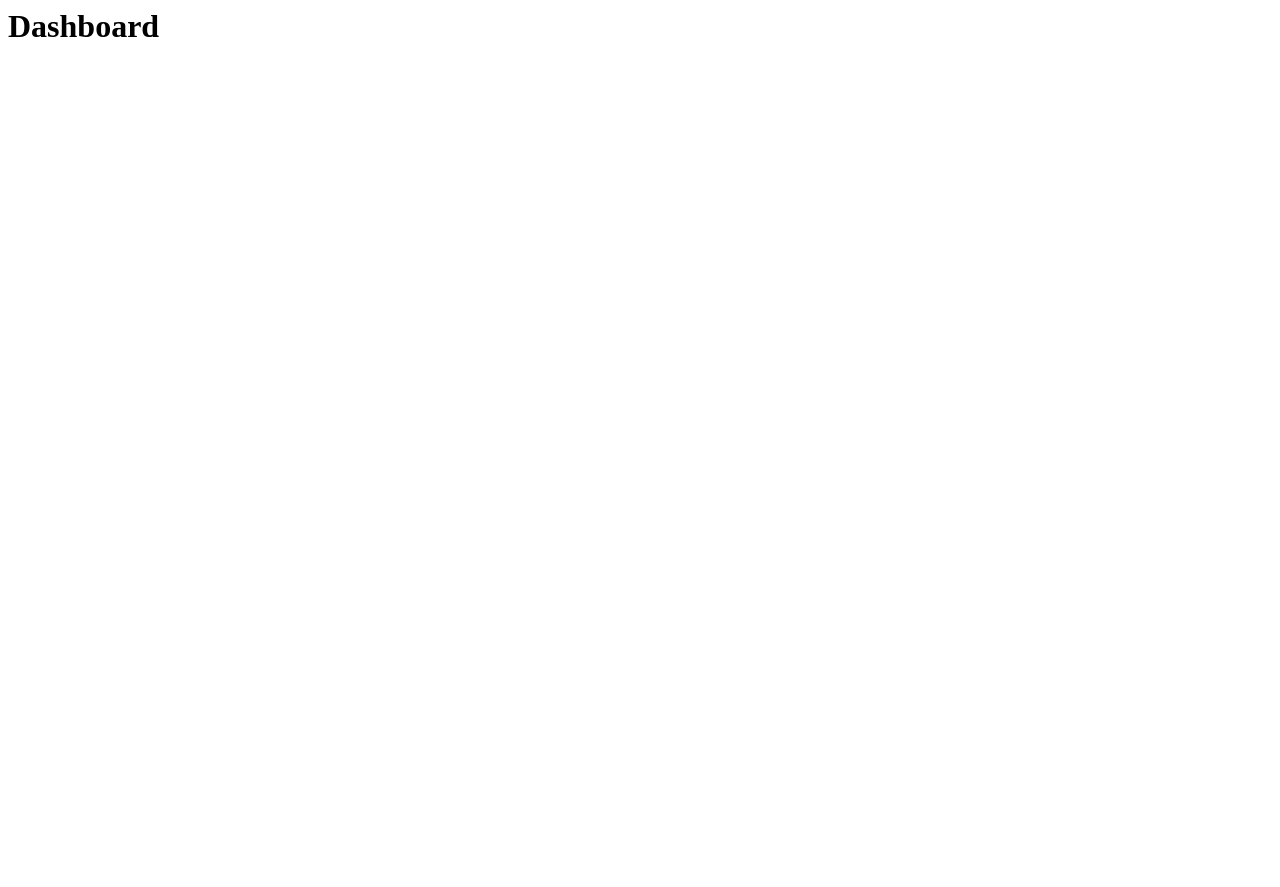
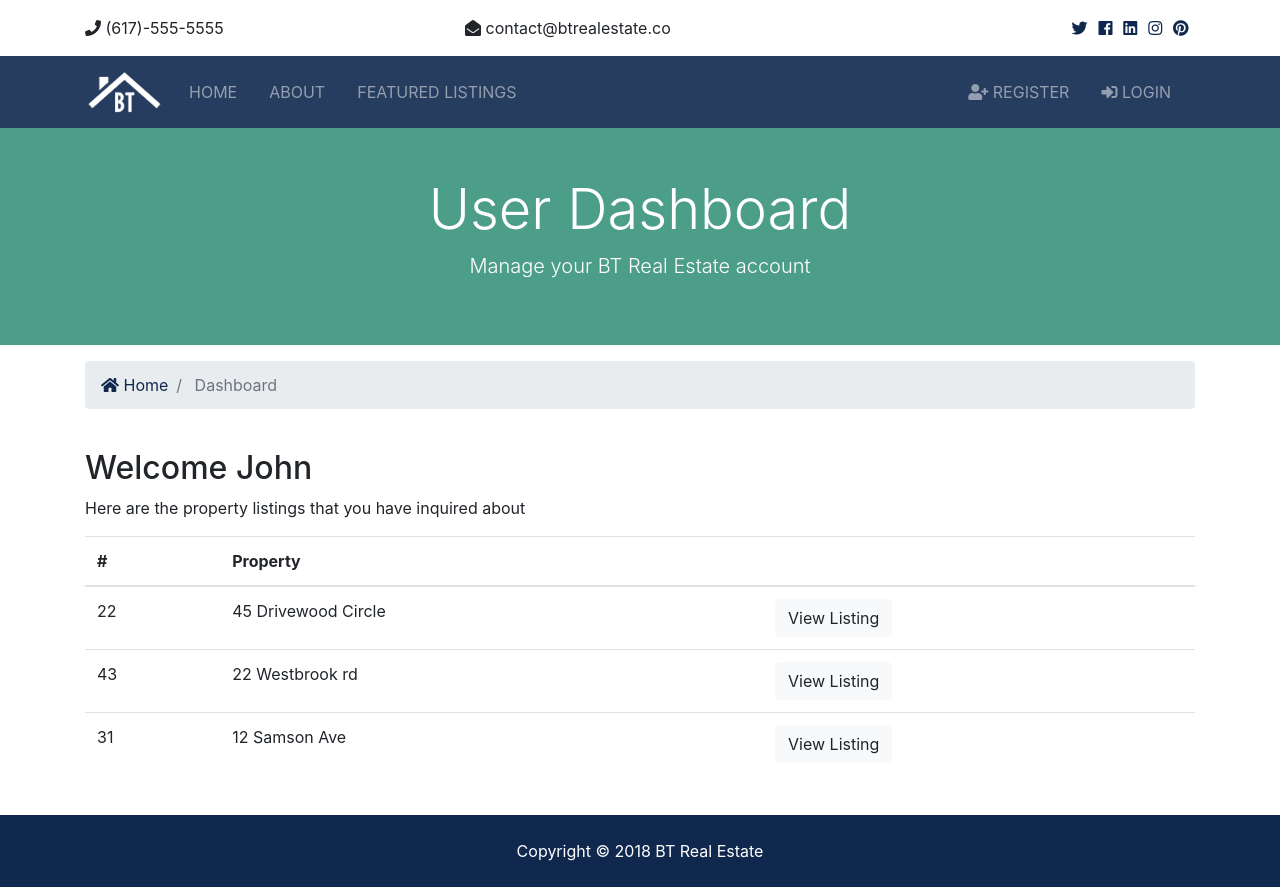
Before and after one commit to samuel-antonini/btre, a Django app: page /accounts/dashboard in a window 1280 px wide. Before the commit the page is almost empty. Before the commit the page ends 37 px from the top, so only its background shows below. Run offline with Django 3.2, Linux system fonts and the light colour scheme; some libraries are stand-ins or nearby versions.

Commit message:
Add login and logout functions to the site Add dashboard link to logged users

```diff
--- a/accounts/views.py
+++ b/accounts/views.py
@@ -42,13 +42,28 @@ def register(request):
 
 def login(request):
     if request.method == 'POST':
-        # login user
-        return
+        username = request.POST['username']
+        password = request.POST['password']
+
+        user = auth.authenticate(username=username, password=password)
+
+        if user is not None:
+            auth.login(request, user)
+            messages.success(request, 'You are now logged in')
+            return redirect('dashboard')
+
+        else:
+            messages.error(request, 'Invalid credentials')
+            return redirect('login')
+
     else:
         return render(request, 'accounts/login.html')
 
 def logout(request):
-    return redirect('index')
+    if request.method == 'POST':
+        auth.logout(request)
+        messages.success(request, 'You are now logged out')
+        return redirect('index')
 
 def dashboard(request):
     return render(request, 'accounts/dashboard.html')
--- a/templates/accounts/dashboard.html
+++ b/templates/accounts/dashboard.html
@@ -1 +1,77 @@
-<h1>Dashboard</h1>
+{% extends 'base.html' %}
+
+{% block content %}
+
+  <section id="showcase-inner" class="py-5 text-white">
+    <div class="container">
+      <div class="row text-center">
+        <div class="col-md-12">
+          <h1 class="display-4">User Dashboard</h1>
+          <p class="lead">Manage your BT Real Estate account</p>
+        </div>
+      </div>
+    </div>
+  </section>
+
+  <!-- Breadcrumb -->
+  <section id="bc" class="mt-3">
+    <div class="container">
+      <nav aria-label="breadcrumb">
+        <ol class="breadcrumb">
+          <li class="breadcrumb-item">
+            <a href="{% url 'index' %}">
+              <i class="fas fa-home"></i> Home</a>
+          </li>
+          <li class="breadcrumb-item active"> Dashboard</li>
+        </ol>
+      </nav>
+    </div>
+  </section>
+
+<!-- Alerts -->
+{% include 'partials/_alerts.html' %}
+
+  <section id="dashboard" class="py-4">
+    <div class="container">
+      <div class="row">
+        <div class="col-md-12">
+          <h2>Welcome John</h2>
+          <p>Here are the property listings that you have inquired about</p>
+          <table class="table">
+            <thead>
+              <tr>
+                <th scope="col">#</th>
+                <th scope="col">Property</th>
+                <th></th>
+              </tr>
+            </thead>
+            <tbody>
+              <tr>
+                <td>22</td>
+                <td>45 Drivewood Circle</td>
+                <td>
+                  <a class="btn btn-light" href="#">View Listing</a>
+                </td>
+              </tr>
+              <tr>
+                <td>43</td>
+                <td>22 Westbrook rd</td>
+                <td>
+                  <a class="btn btn-light" href="#">View Listing</a>
+                </td>
+              </tr>
+              <tr>
+                <td>31</td>
+                <td>12 Samson Ave</td>
+                <td>
+                  <a class="btn btn-light" href="#">View Listing</a>
+                </td>
+              </tr>
+            </tbody>
+          </table>
+        </div>
+      </div>
+    </div>
+  </section>
+
+  {% endblock %}
--- a/templates/pages/index.html
+++ b/templates/pages/index.html
@@ -65,7 +65,7 @@
       </div>
     </div>
   </section>
-
+<br>
   <!-- Alerts -->
   {% include 'partials/_alerts.html' %}
 
--- a/templates/partials/_navbar.html
+++ b/templates/partials/_navbar.html
@@ -40,6 +40,27 @@
             </ul>
 
             <ul class="navbar-nav ml-auto">
+                {% if user.is_authenticated %}
+                    <li
+                        {% if 'dashboard' in request.path %}
+                            class="nav-item active mr-3"
+                        {% else %}
+                            class="nav-item mr-3"
+                        {% endif %}
+                    >
+                        <a class="nav-link" href="{% url 'dashboard' %}">
+                            Welcome {{ user.username }} (Dashboard)</a>
+                    </li>
+                    <li class="nav-item mr-3">
+                        <a href="javascript:{document.getElementById('logout').submit()}" class="nav-link">
+                            <i class="fas fa-sign-out-alt"></i> Logout
+                        </a>
+                        <form action="{% url 'logout' %}" method="POST" id="logout">
+                            {% csrf_token %}
+                            <input type="hidden">
+                        </form>
+                    </li>
+                {% else %}
                     <li
                         {% if 'register' in request.path %}
                             class="nav-item active mr-3"
@@ -62,6 +83,7 @@
 
                             Login</a>
                     </li>
+                {% endif %}
             </ul>
         </div>
     </div>
```
Lines whose indentation alone changed are shown as unchanged.
